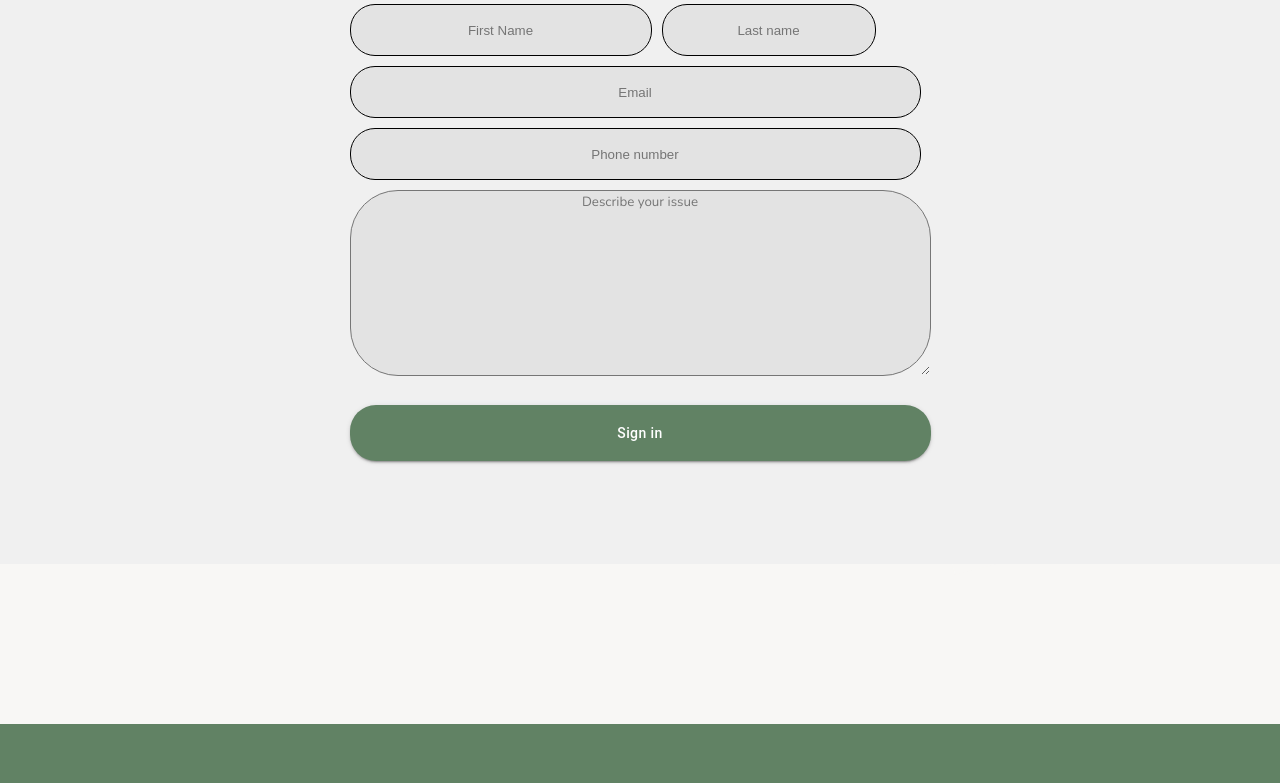
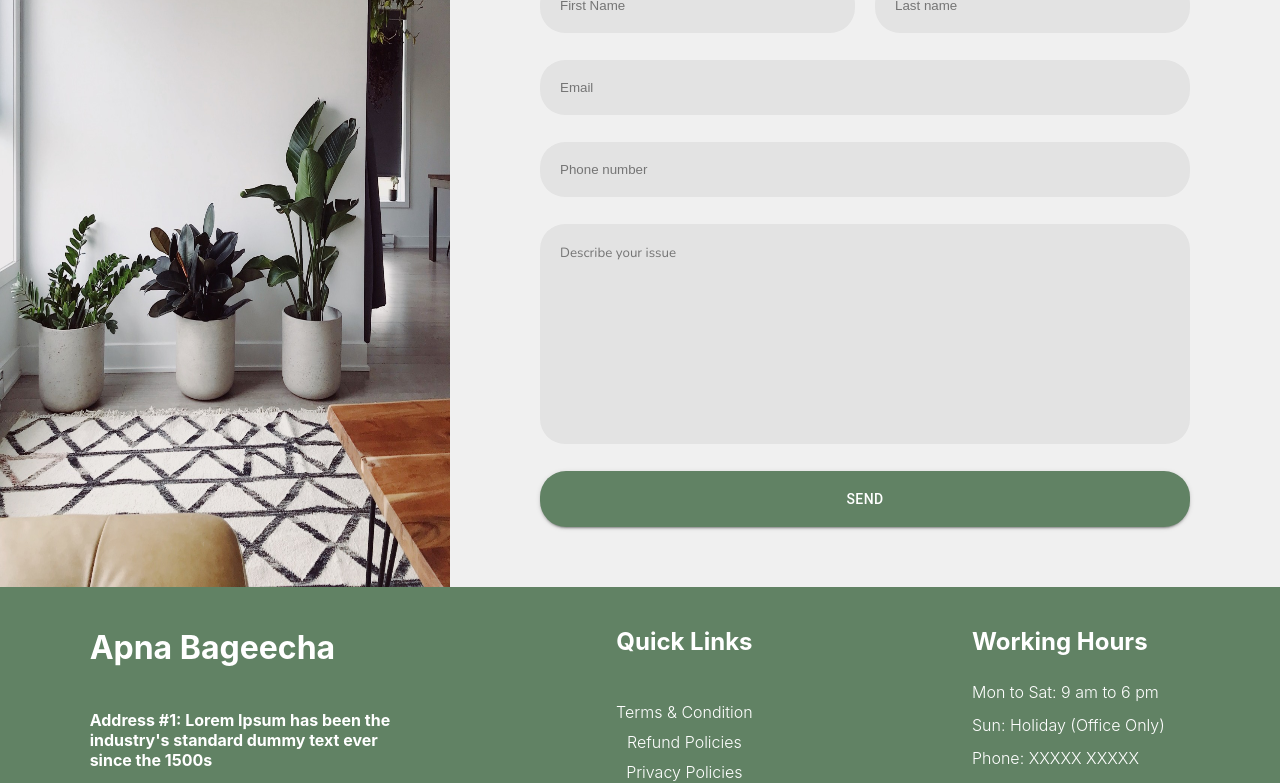
Before and after one commit to Chitransh24/apna-bageecha, a React (Create React App) app: page /contact in a window 1280 px wide. Shown: the part 300-1083 px from the top of the page. Built offline with nearby package versions, Linux system fonts and the light colour scheme.

Commit message:
UI Improvments

```diff
--- a/src/components/Footer/Footer.js
+++ b/src/components/Footer/Footer.js
@@ -4,21 +4,14 @@ const Footer = () => {
   return (
     <div
       style={{
-        width: "100vw",
-        height: "30rem",
         backgroundColor: "#618264",
         display: "flex",
-        justifyContent: "space-around",
-        alignContent: "center",
+        justifyContent:"space-around",
         color:"#FFFFFF",
-        padding:"0px",
-        gap:"26rem",
-        position:"relative",
-        bottom:"0px",
-        marginTop:"10rem"
+
       }}
     >
-      <div style={{ display: "flex", flexDirection: "column" ,marginTop:"40px", width:"24%"}}>
+      <div style={{ display: "flex", flexDirection: "column" ,marginBlock:"20px", width:"24%"}}>
         <h1 style={{fontWeight:"700"}}>Apna Bageecha</h1>
         <h4>
           Address #1: Lorem Ipsum has been the industry's standard dummy text
@@ -29,7 +22,7 @@ const Footer = () => {
           ever since the 1500s
         </h4>
       </div>
-      <div style={{ display: "flex", flexDirection: "column" ,alignItems:"center",marginTop: "40px" }}>
+      <div style={{ display: "flex", flexDirection: "column" ,alignItems:"center",marginBlock:"20px", textAlign:"center" }}>
         <h2>Quick Links</h2>
         <ul style={{ listStyleType: "none" }}>
           <li style={{margin:"10px 40px 0px 0px"}}>Terms & Condition</li>
@@ -39,7 +32,7 @@ const Footer = () => {
           <li style={{margin:"10px 40px 0px 0px"}}>Blog</li>
         </ul>
       </div>
-      <div style={{ display: "flex", flexDirection: "column" ,marginTop:"40px"}}>
+      <div style={{ display: "flex", flexDirection: "column" ,marginBlock:"20px"}}>
         <h2>Working Hours</h2>
         <p style={{lineHeight:"1px"}}>Mon to Sat: 9 am to 6 pm</p>
         <p style={{lineHeight:"1px"}}>Sun: Holiday (Office Only)</p>
--- a/src/components/LandingImage/LandingImage.js
+++ b/src/components/LandingImage/LandingImage.js
@@ -3,21 +3,18 @@ import React from "react";
 
 const App = ({ src, desc }) => {
   return (
-
     <div>
       <img
         style={{
           borderRadius: "5.5rem",
-          height: "350px",
-          width: "230px",
-          margin: "0 3rem 0 0",
+          height: "67vh",
+          width: "20vw",
         }}
         src={src}
         alt="landingimage1"
       />
       <p style={{ width: "230px", margin: "0 0 2rem 0.8rem" }}>{desc}</p>
     </div>
-
   );
 };
 
--- a/src/components/VideoSection/Video.js
+++ b/src/components/VideoSection/Video.js
@@ -4,12 +4,7 @@ function Video({ src }) {
   return (
     <div
       style={{
-        height: "100vh",
-        width: "100vw",
-        backgroundColor: "white",
-        display: "flex",
-        justifyContent: "center",
-        alignItems: "center",
+
       }}
     >
       {/* <video style={{ height: "650px", Width: "400px", borderRadius: "60px",  }}  src={src}></video> */}
@@ -17,7 +12,7 @@ function Video({ src }) {
         loop
         muted
         autoPlay
-        style={{ height: "650px", Width: "400px", borderRadius: "60px" }}
+        style={{ width:"100%" }}
       >
         <source src={src} type="video/mp4" />
       </video>
--- a/src/views/AboutUs/AboutPara2.js
+++ b/src/views/AboutUs/AboutPara2.js
@@ -5,20 +5,15 @@ function AboutPara2({src}) {
   return (
     <div
       style={{
-        height: "525px",
-        // marginTop: "4rem",
         color: "#676767",
-        textAlign: "left",
         display: "flex",
-        justifyContent: "center",
-        alignItems: "center"
       }}
     >
-      <div style={{margin: "0 6rem 0 4rem" }}>
-        <h1 style={{ color: "#618264", fontSize: "3.5rem", }}>
+      <div style={{width:"76%",margin:"40px 0px 60px 100px"}}>
+        <h1 style={{ color: "#618264", fontSize: "4.5rem", }}>
           Why to Choose Us ?
         </h1>
-        <p style={{}}>
+        <p style={{color: "#676767", fontSize:"22px", fontWeight:"400"}}>
           We at Apna Bageecha are more than just a service; we're your committed
           collaborator in designing a flourishing, exquisite garden. Come along
           for the ride as we go green and let's develop together.
@@ -39,7 +34,9 @@ function AboutPara2({src}) {
           will improve the productivity and health of your garden.
         </p>
       </div>
+      <div style={{margin:"10rem 5rem 0 5rem"}}>
       <LandingImage src={src}/>
+      </div>
     </div>
   );
 }
--- a/src/views/AboutUs/Heading.js
+++ b/src/views/AboutUs/Heading.js
@@ -5,26 +5,17 @@ function Heading() {
 
         <div
         style={{
-          height: "300px",
-          width: "100vw",
           backgroundColor: "#618264",
           color: "#dbdbdb",
           textAlign: "center",
           fontSize: "2rem",
-          position: "relative",
-          bottom: "2.6rem",
         }}
       >
-        <h1 style={{ position: "relative", top: "2rem" }}>
-          Welcome to <b style={{ color: "#fff" }}>Apna Bageecha</b>, Your <br />{" "}
-          Ideal Kitchen Garden Compainion!
-        </h1>
-        <hr
-          style={{ width: "900px", height: "2px", backgroundColor: "#fff" }}
-        />
-        <p style={{ position: "relative", bottom: "1rem" }}>
-         Where Home Grown Godness Thrives 🌱🌿
-        </p>
+        <div style={{padding:"30px", display:"flex", flexDirection:"column", color:"white"}}>
+           <span style={{ margin:"0",fontSize:"100px",fontWeight:"1000"}}>APNA</span>
+           <span style={{ margin:"0",fontSize:"100px",position: "relative",top: "-41px",fontWeight:"1000"}}>BAGEECHA</span>
+           <span style={{position: "relative",top: "-41px", fontSize:"1.5rem", fontWeight:"400"}}>"where homegrown goodness thrives!"</span>
+        </div>
       </div>
 
   )
--- a/src/views/Contact/Contact.js
+++ b/src/views/Contact/Contact.js
@@ -2,6 +2,7 @@ import { Button, FormControl, Input, TextareaAutosize } from "@mui/material";
 import React, { useState, useEffect } from "react";
 import AbInput from "../../components/AbInput/AbInput";
 import AbButton from "../../components/AbButton/AbButton";
+import LandingImage1 from "../../assets/LandingImage1.jpeg"
 
 function Contact() {
   let [formData, setFormData] = useState({
@@ -18,25 +19,28 @@ function Contact() {
     });
   };
 
-  useEffect(function sideEffect(){
+  useEffect(function sideEffect() {
     console.log("Form side effect")
   }, [])
 
   return (
+    <>
+    <div style={{display:"flex",  fontFamily: "Nunito"}}>
+    <div style={{width:"45%"}}>
+      <img src={LandingImage1} style={{width:"100%", height:"100%"}}></img>
+    </div>
     <div
       style={{
-        height: "100vh",
         backgroundColor: "#f0f0f0",
-        display: "flex",
-        justifyContent: "center",
-        alignItems: "center",
         flexDirection: "column",
+        padding:"40px 90px 60px 90px",
+        width: "65%"
       }}>
 
-      <h1 style={{ fontFamily: "Nunito", fontWeight: 700 }}>GET IN TOUCH</h1>
-      <p>24/7 We will answer your questions and problems </p>
-      <FormControl>
-        <div style={{ display: "flex" }}>
+      <h1 style={{ fontFamily: "Nunito", fontWeight: "1000", letterSpacing:"2px"}}>GET IN TOUCH</h1>
+      <p style={{paddingBottom:"50px"}}>24/7 We will answer your questions and problems </p>
+      <FormControl sx={{display:"flex", gap:"27px"}}>
+        <div style={{ display: "flex", gap:"20px"}}>
           <input
             id="firstname"
             name="firstName"
@@ -44,15 +48,11 @@ function Contact() {
             value={formData.firstName}
             onChange={handleInputChange}
             style={{
-              width: "18.5rem",
-              height: '3rem',
-              color: "black",
-              marginRight: "10px",
               borderRadius: "25px",
               backgroundColor: "#e3e3e3",
-              border: "1px solid black",
-              textAlign: "center",
-              marginBottom: "10px"
+              border: "none",
+              padding: "20px",
+              width: "50%"
             }}
           />
           <input
@@ -62,15 +62,11 @@ function Contact() {
             value={formData.lastName}
             onChange={handleInputChange}
             style={{
-              width: "13rem",
-              height: "3rem",
-              color: "black",
-              marginRight: "10px",
               borderRadius: "25px",
               backgroundColor: "#e3e3e3",
-              border: "1px solid black",
-              textAlign: "center",
-              marginBottom: "10px"
+              padding: "20px",
+              width: "50%",
+              border: "none"
             }}
           />
         </div>
@@ -81,16 +77,11 @@ function Contact() {
           value={formData.email}
           onChange={handleInputChange}
           style={{
-          // width: "18.5rem",
-          height: '3rem',
-          color: "black",
-          marginRight: "10px",
-          borderRadius: "25px",
-          backgroundColor: "#e3e3e3",
-          border: "1px solid black",
-          textAlign: "center",
-          marginBottom: "10px"
-        }}
+            borderRadius: "25px",
+            backgroundColor: "#e3e3e3",
+            padding: "20px",
+            border: "none"
+          }}
         />
         <input
           id="phonenumber"
@@ -99,15 +90,10 @@ function Contact() {
           value={formData.phoneNumber}
           onChange={handleInputChange}
           style={{
-            // width: "18.5rem",
-            height: '3rem',
-            color: "black",
-            marginRight: "10px",
             borderRadius: "25px",
             backgroundColor: "#e3e3e3",
-            border: "1px solid black",
-            textAlign: "center",
-            marginBottom: "10px"
+            padding: "20px",
+            border: "none"
           }}
         />
 
@@ -120,20 +106,19 @@ function Contact() {
           cols="70"
           rows="10"
           style={{
-            borderRadius: "3rem",
+            borderRadius: "25px",
             backgroundColor: "#e3e3e3",
-            textAlign: "center",
-            fontFamily: "Nunito",
-            // border: "none",
-            color: "black",
-            marginBottom: "5%",
+            padding: "20px",
+            border: "none",
+            resize:"none",
+            fontFamily: "Nunito"
           }}
         ></textarea>
-        <AbButton type="contained" text="Sign in" large={true}>
-          Submit
-        </AbButton>
+        <AbButton type="contained" text="SEND" large={true}/>
       </FormControl>
     </div>
+    </div>
+    </>
   );
 }
 
--- a/src/views/Pricing/Pricing.js
+++ b/src/views/Pricing/Pricing.js
@@ -15,19 +15,26 @@ function Pricing() {
   ];
 
   return (
+    <>
+
     <div style={{ height: "100vh", textAlign: "center" }}>
-      <h1 style={{ marginTop: "7rem", color: "#618264" }}>Our Pricing Plan</h1>
-      <p style={{ position: "relative", bottom: "2.7%" }}>
+    <div style={{padding:"76px"}}>
+      <h1 style={{color: "#618264", fontSize:"50px" }}>Our Pricing Plan</h1>
+      <p style={{}}>
         Lorem Ipsum is simply dummy text of the printing and typesetting
         industry.kv
       </p>
+      </div>
       <div style={{display: "flex", justifyContent: "center", alignItems: "center"}}>
       <Subscription title={"Basic"} color={"#618264"} backgroundColor={"#f2f2f2"} services1={services1}/>
       <Subscription title={"Premium"} color={"#f2f2f2"} backgroundColor={"#618264"} services1={services1}/>
       <Subscription title={"Delux"} color={"#618264"} backgroundColor={"#f2f2f2"} services1={services1}/>
       </div>
     </div>
+
+    </>
   );
 }
 
+
 export default Pricing;
--- a/src/views/Products/Products.js
+++ b/src/views/Products/Products.js
@@ -123,7 +123,6 @@ const Products = () => {
         style={{
           display: "flex",
           // backgroundColor: "red",
-          margin: "4rem 0 1rem 5rem",
           flexDirection: "column",
           gap: "1rem",
         }}
@@ -175,6 +174,7 @@ const Products = () => {
             />
           </div>
         </div>
+
         <Grid container spacing={1} sx={{ marginBottom: "4rem" }}>
           {(filteredData.length > 0 ? filteredData : display)
             .slice(pageVisited, pageVisited + productPerPage)
@@ -196,7 +196,9 @@ const Products = () => {
               );
             })}
         </Grid>
-      </div>
+
+        </div>
+
       <ReactPaginate
         previousLabel={"previous"}
         nextLabel={"next"}
@@ -209,7 +211,6 @@ const Products = () => {
         activeClassName="paginatonActive"
       />
     </div>
-    // </div>
   );
 };
 
```
Also changed, not shown: src/views/AboutUs/AboutPara1.js (+10 -20 lines).
